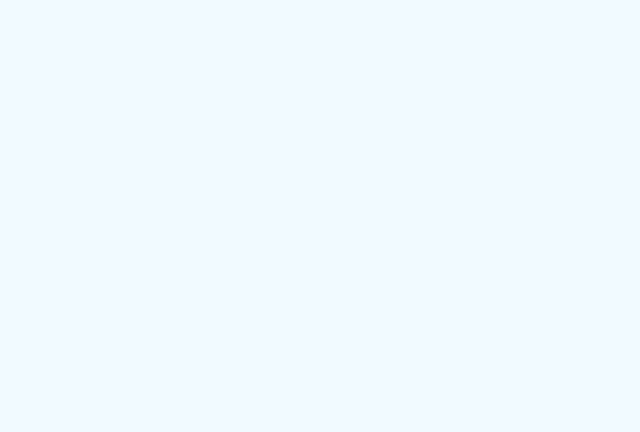
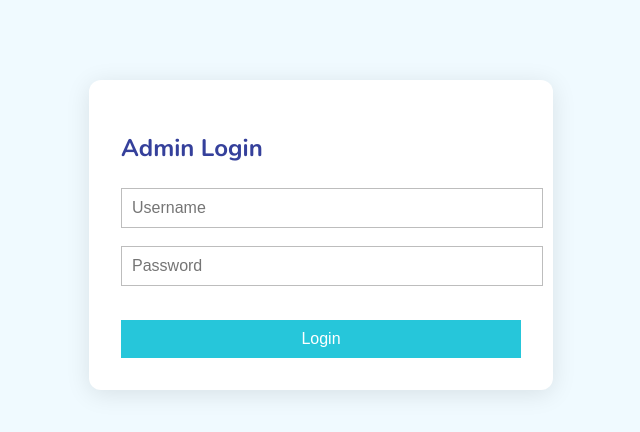
Before and after one commit to EbraheemElfishawy/MultilingualCustomerFeedbackAnalyzer, a React (Vite) app in the folder frontend/: page /admin-login in a window 1280 px wide. Before the commit this address had no page. Shown: the top 432 px of the page, without its empty margins (319-959 px from the left). Built offline with nearby package versions, Linux system fonts and the light colour scheme; the HTML template or start-up script is replaced by a standard one.

Commit message:
Added admin login page admin admin

```diff
--- a/frontend/src/App.jsx
+++ b/frontend/src/App.jsx
@@ -1,6 +1,7 @@
 // src/App.jsx
 import React from 'react';
 import { BrowserRouter as Router, Routes, Route } from 'react-router-dom';
+import AdminLogin from "./components/AdminLogin";
 import Home from './Home';
 import FeedbackForm from './components/FeedbackForm';
 import AdminFeedBacks from './components/AdminFeedbacks';
@@ -11,6 +12,7 @@ function App() {
       <Routes>
         <Route path="/" element={<Home />} />
         <Route path="/feedback" element={<FeedbackForm />} />
+        <Route path="/admin-login" element={<AdminLogin />} />
         <Route path="/admin" element={<AdminFeedBacks />} />
       </Routes>
     </Router>
--- a/frontend/src/Home.jsx
+++ b/frontend/src/Home.jsx
@@ -45,7 +45,7 @@ const Home = () => {
           Customer
         </button>
         <button
-          onClick={() => navigate('/admin')}
+          onClick={() => navigate('/admin-login')}
           style={{
             padding: '18px 40px',
             fontSize: '1.1rem',
@@ -59,7 +59,7 @@ const Home = () => {
             fontFamily: 'Inter, Arial, sans-serif'
           }}
         >
-          Admin (Login Required)
+          Admin🔒
         </button>
       </div>
     </div>
--- /dev/null
+++ b/frontend/src/components/AdminLogin.jsx
@@ -0,0 +1,85 @@
+import React, { useState } from "react";
+import { useNavigate } from "react-router-dom";
+
+const ADMIN_USERNAME = "admin";
+const ADMIN_PASSWORD = "admin"; // ⚠️ For demo only. Move to backend for production.
+
+function AdminLogin() {
+  const [username, setUsername] = useState("");
+  const [password, setPassword] = useState("");
+  const [error, setError] = useState("");
+  const [attempts, setAttempts] = useState(0);
+
+  const navigate = useNavigate();
+
+  const handleLogin = (e) => {
+    e.preventDefault();
+
+    if (username === ADMIN_USERNAME && password === ADMIN_PASSWORD) {
+      setError("");
+      setAttempts(0);
+      navigate("/admin");
+    } else {
+      const newAttempts = attempts + 1;
+      setAttempts(newAttempts);
+      setError("❌ Wrong username or password!");
+
+      if (newAttempts >= 3) {
+        setError("⛔️ Too many failed attempts. Please try again later.");
+      }
+    }
+  };
+
+  const isLocked = attempts >= 3;
+
+  return (
+    <div style={{
+      maxWidth: 400, margin: "80px auto", padding: 32, borderRadius: 12, background: "#fff",
+      boxShadow: "0 4px 24px rgba(0,0,0,0.10)"
+    }}>
+      <h2 style={{ marginBottom: 24, color: "#35409b" }}>Admin Login</h2>
+      <form onSubmit={handleLogin}>
+        <div style={{ marginBottom: 18 }}>
+          <input
+            type="text"
+            placeholder="Username"
+            value={username}
+            disabled={isLocked}
+            onChange={e => setUsername(e.target.value)}
+            style={{ width: "100%", padding: 10, fontSize: 16, borderRadius: 0, border: "1px solid #bdbdbd" }}
+          />
+        </div>
+        <div style={{ marginBottom: 18 }}>
+          <input
+            type="password"
+            placeholder="Password"
+            value={password}
+            disabled={isLocked}
+            onChange={e => setPassword(e.target.value)}
+            style={{ width: "100%", padding: 10, fontSize: 16, borderRadius: 0, border: "1px solid #bdbdbd" }}
+          />
+        </div>
+        <button
+          type="submit"
+          disabled={isLocked}
+          style={{
+            width: "100%", padding: 10, background: "#26c6da", color: "#fff", fontSize: 16,
+            border: "none", borderRadius: 0, cursor: isLocked ? "not-allowed" : "pointer"
+          }}
+        >
+          Login
+        </button>
+        {error && (
+          <div style={{ color: "red", marginTop: 16, textAlign: "center" }}>{error}</div>
+        )}
+        {!isLocked && attempts > 0 && (
+          <div style={{ color: "#ff9800", marginTop: 8, textAlign: "center" }}>
+            {3 - attempts} attempts left
+          </div>
+        )}
+      </form>
+    </div>
+  );
+}
+
+export default AdminLogin;
```
